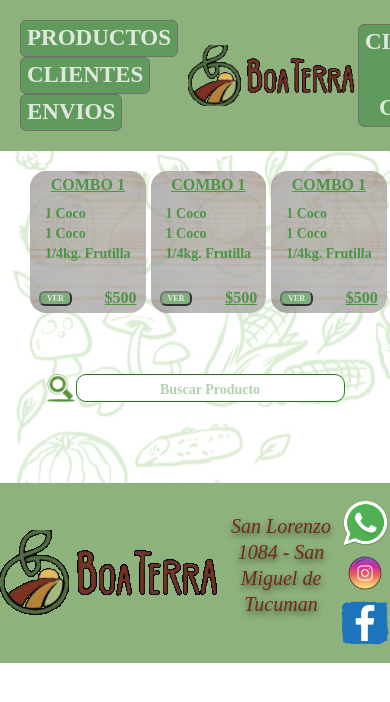
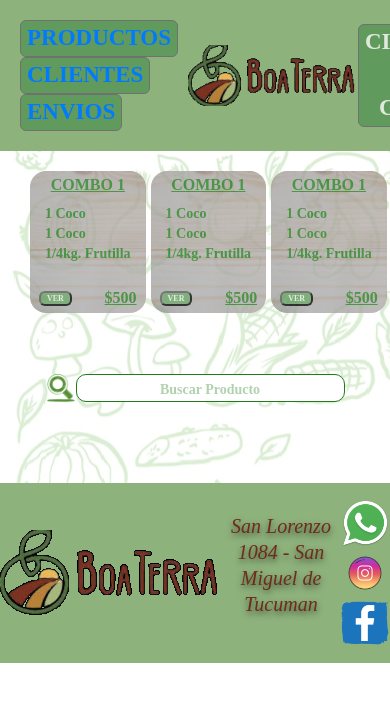
Before and after one commit to bertini91/BoaTerra, a React app: page /principal in a window 390 px wide. Shown: the top 702 px of the page. Built offline with nearby package versions, Linux system fonts and the light colour scheme; no server answers.

Commit message:
limpieza de codigo

```diff
--- a/src/assets/styles/components/Header.scss
+++ b/src/assets/styles/components/Header.scss
@@ -31,7 +31,7 @@
   align-items: center;
 }
 
-.header button{
+.header button {
   font-family: BigJohn;
   font-size: 23px;
   font-weight: normal;
@@ -50,9 +50,16 @@
 }
 
 .header__menu {
-  margin-right: 30px;
+  margin-right: 45px;
+  /* padding-left: 20px; */
   display: flex;
   /* height: 100%; */
+}
+.header__menu-ListOption{
+  /* background-color: $back-color_perfil; */
+  background-color: $back-color_header-footer;
+  border-bottom-right-radius: 8px;
+  border-bottom-left-radius: 8px;
 }
 
 .header__menu ul {
@@ -62,8 +69,10 @@
   padding: 0px;
   padding-top: 50px;
   position: absolute;
+  z-index: 2;
   /* width: 100px; */
   width: max-content;
+
   /* text-align: right;
   margin-left: 0; */
 }
@@ -74,34 +83,35 @@
 }
 
 .header__menu li {
-
-  background-color: $back-color_perfil;
+  /* background-color: $back-color_perfil; */
+  padding: 5px 7px 3px 7px;
   /* text-decoration: none; */
 }
 
+
 .header__menu li a {
-  color: $font-color_green;
+  color: #e1e9de;;
   font-weight: bold;
   /* text-decoration: none; */
-  padding-top: 5px;
+  /* padding-top: 5px; */
   font-family: $font-famili_Header;
   text-transform: uppercase;
 }
-
-.header__menu li a:hover {
+.header__menu li a:hover{
+  font-size: 1.04rem;
+}
+.header__menu li:hover {
   text-decoration: underline;
   text-decoration: none;
-
 }
 
 .header__menu--profile {
   align-items: center;
   display: flex;
   cursor: pointer;
-
 }
 
-#header_logo{
+#header_logo {
   width: 170px;
   height: 61px;
   object-fit: cover;
@@ -113,3 +123,73 @@
   border-radius: 100%;
   object-fit: cover; //es usado para ordenar la imagen y no se deforme
 }
+
+/*
+#header {
+  z-index: 2;
+  position: fixed;
+  width: 100%;
+  height: 60px;
+  line-height: 60px;
+  background: #222;
+
+#nav {
+  position: absolute;
+  right: 0;
+  top: -15px;
+  height: 60px;
+}
+#nav ul li {
+  float: left;
+  list-style: none;
+}
+#nav ul li a {
+  display: block;
+  color: white;
+  text-decoration: none;
+  padding: 0 10px;
+}
+
+@media (max-width: 599px) {
+  #header .container {
+    width: 100%;
+  }
+  #header h1 {
+    padding-left: 3%;
+  }
+  #nav {
+    width: 100%;
+    top: 60px;
+  }
+  #nav:before {
+    content: '\2630';
+    display: block;
+    position: absolute;
+    right: 3%;
+    top: -50px;
+    line-height: 40px;
+    font-size: 1.4em;
+    cursor: pointer;
+  }
+  #nav ul {
+    background: #222;
+    width: 100%;
+    margin: 0px;
+  }
+  #nav ul li {
+    float: none;
+  }
+  #nav ul li a {
+    padding: 10px 3%;
+    line-height: 20px;
+    border-top: 1px solid #333;
+  }
+}*/
+
+@media screen and (max-width: 870px){
+  .commonButtons button{
+    float: none;
+    display: block;
+    text-align: left;
+  }
+}
--- a/src/components/Header.jsx
+++ b/src/components/Header.jsx
@@ -9,10 +9,10 @@
   return (
     <div className="header">
       {!isLogin ? (
-        <div>
-          <button>Productos</button>
-          <button>Clientes</button>
-          <button>Envios</button>
+        <div className="commonButtons">
+          <button><Link>Productos</Link> </button>            {/* Debo tratarlo como Link */}
+          <button><Link>Clientes</Link> </button>
+          <button><Link>Envios</Link></button>
         </div>
       ) : null}
       <Link to="/">
@@ -33,9 +33,7 @@
                 <Link to="/">Iniciar Sesion</Link>{" "}
               </li>
             ) : (
-              <div>
-                <div>
-                  <ul>
+                <div className="mt-0 header__menu-ListOption">
                     {isAdmin ? (
                       <>
                         <li>
@@ -52,9 +50,7 @@
                     <li>
                       <Link to="/">Cerrar Sesion</Link>
                     </li>
-                  </ul>
                 </div>
-              </div>
             )}
           </ul>
         </div>
--- a/src/components/ListProductHomeItem.jsx
+++ b/src/components/ListProductHomeItem.jsx
@@ -19,11 +19,9 @@
       producto,
       unidad,
     };
-    /* console.log(p); */
     carrito.push(p);
     setTotal(Number.parseFloat(producto.precioProd * unidad + total));
     setProductosCarrito(carrito);
-    /* console.log(productosCarrito); */
     setUnidad(1);
     setRefrescar(true);
   };
--- a/src/components/ShoppingCart.jsx
+++ b/src/components/ShoppingCart.jsx
@@ -6,10 +6,6 @@
 
 const ShoppingCart = (props) => {
   const { productosCarrito, total, removeProdCart, cancelSale } = props;
-
-  /* console.log("EN shoppingCart");
-  console.log(`EN shoppingCar TOTAL = ${total}`) */
-  /* console.log(productosCarrito); */
 
   return (
     <div className="shoppingCart">
@@ -31,7 +27,6 @@
             )}
             total={total}
             removeProdCart={removeProdCart}
-            /* setProductosCarrito={setProductosCarrito} */
           ></ShoppingCartItem>
         ))}
         <div>
--- a/src/components/ShoppingCartItem.jsx
+++ b/src/components/ShoppingCartItem.jsx
@@ -7,16 +7,10 @@
     productoDetalle,
     nombre,
     cantidad,
-    precio,
     totalUnitario,
-    total,
     index,
     removeProdCart
   } = props;
-  /* setTotal(Number.parseFloat(totalUnitario + total)); */
-  /* console.log(`ShoppingCartItem TOTAL = ${total}`);
-  console.log(`${productoDetalle} ${nombre} ${precio}`); */
-  /* console.log(index) */
   return (
     <div className="shoppingCardItem">
       <div className="shoppingCart_detail">
--- a/src/containers/Home.jsx
+++ b/src/containers/Home.jsx
@@ -1,11 +1,10 @@
-import React, { useState } from "react";
+import React, { useState, useEffect } from "react";
 import Carousel from "../components/Carousel";
 import Header from "../components/Header";
 import ListProductHome from "../components/ListProductHome";
 import Search from "../components/Search";
+import ShoppingCart from "../components/ShoppingCart";
 import "../assets/styles/Home.scss";
-import ShoppingCart from "../components/ShoppingCart";
-import { useEffect } from "react";
 
 const Home = (props) => {
   const [productosCarrito, setProductosCarrito] = useState([]);
@@ -13,36 +12,18 @@
   /* const [cantidad, setCantidad] = useState(1); */
   /* const [importe, setImporte] = useState(); */
   const [total, setTotal] = useState(0);
-/* const t=0; */
   const { productos, setRefrescar } = props;
 
 
-  useEffect(() => {
-    console.log(productosCarrito);
-    /* const t = total; */
-    /* const t=0;
-    setTotal(productosCarrito.forEach((item)=> {t= total+item.producto.precioProd})) */
-    /* productosCarrito.forEach((item)=> t=t+item.producto.precioProd) */
-  }, [productosCarrito]);
+  /* useEffect(() => {
+
+  }, [productosCarrito]); */
   const removeProdCart = (index) => {
-    /* const carrito = productosCarrito.filter(item => item.producto._id !== index); */
-    /* console.log("En removeProdCart HOME index = " + index); */
-    /* console.log(productosCarrito.splice(index,1))
-    const long = productosCarrito.splice(index,1).length;
-    console.log("LONGUITUD = "+long) */
     const carrito = productosCarrito.filter((item, i) => i !== index);
-    /* console.log(carrito); */
     let calcularTotal=0;
     carrito.forEach((item)=> calcularTotal =calcularTotal+ item.producto.precioProd);
     setTotal(calcularTotal);
     setProductosCarrito(carrito);
-    /* productosCarrito.forEach((item) =>
-      item.id !== index
-        ? carrito.push(item)
-        : setTotal(total - item.producto.precioProd)
-    ); */
-    /* console.log(carrito.splice(index,1)) */
-    /* setProductosCarrito(carrito.splice(index,1)); */
   };
 
   const cancelSale=()=>{
```
